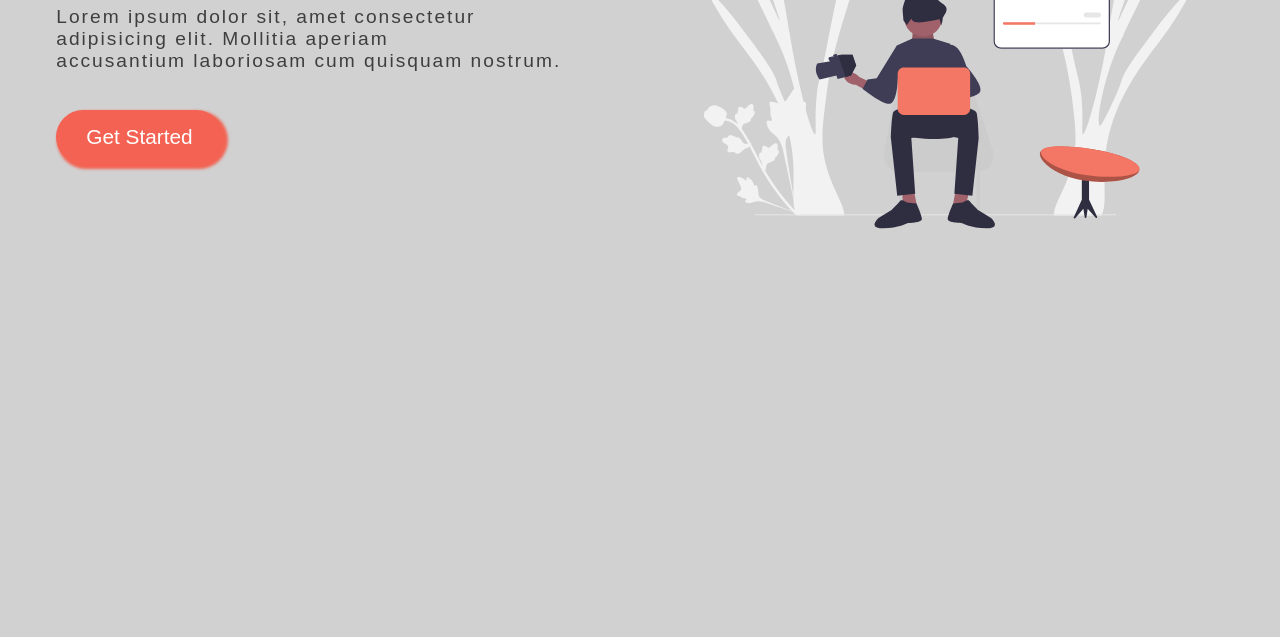
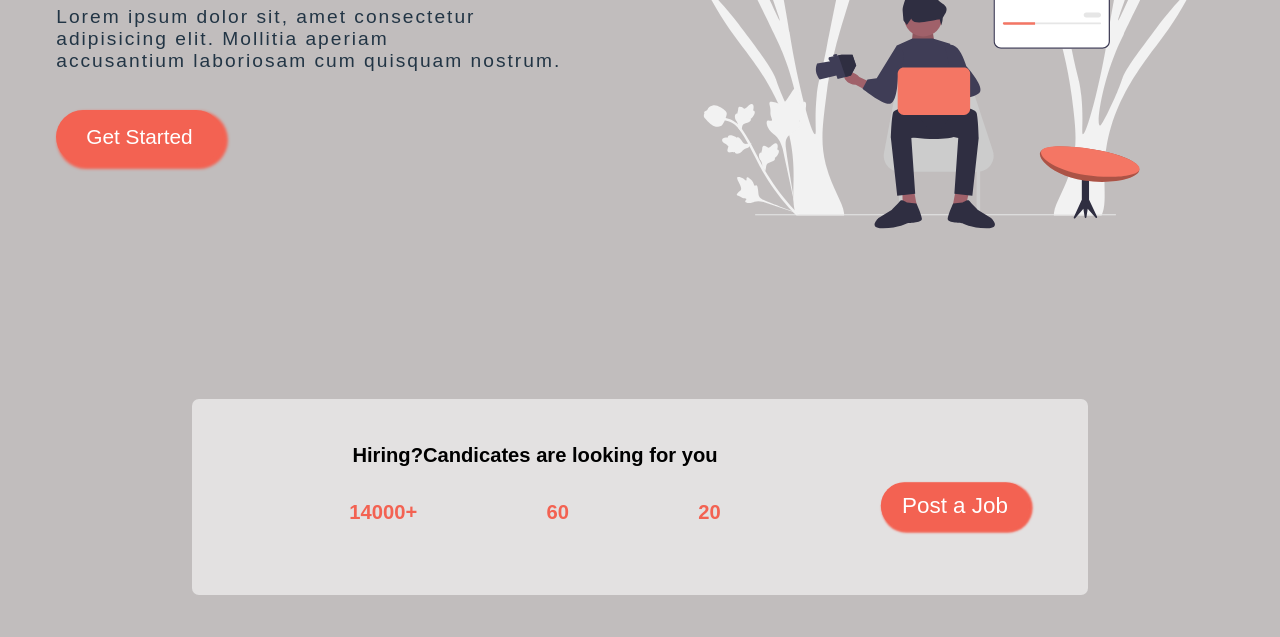
Before and after one commit to MiranKK/UI-website2, a plain HTML site: page index.html in a window 1280 px wide. Shown: the part 346-983 px from the top of the page. Before the commit the page ends 800 px from the top, so only its background shows below. Drawn offline with Linux system fonts and the light colour scheme.

Commit message:
create box post job

```diff
--- a/index.html
+++ b/index.html
@@ -68,6 +68,34 @@
 
     </div>
 
+<br>
+<br>
+<br><br>
+    <section class="first-sec">
+        <div class="pt1-sec">
+
+            <h1>Hiring?Candicates are looking for you</h1>
+
+            <div class="child-pt1">
+            <h1>14000+</h1>
+            <h1>60</h1>
+            <h1>20</h1>
+
+            </div>
+
+
+        </div>
+        <div class="btn-firs">
+
+            <button>Post a Job</button>
+
+
+        </div>
+
+
+
+    </section>
+
 
 </body>
 
--- a/style.css
+++ b/style.css
@@ -5,7 +5,7 @@
 body {
     margin: 0;
     padding: 0;
-    background-color: #d1d1d1;
+    background-color: #c1bdbd;
 }
 
 nav {
@@ -105,7 +105,7 @@ nav {
 }
 
 .texts-btn p {
-    color: rgba(0, 0, 0, 0.7);
+    color: #223545;
     font-weight: 500;
     letter-spacing: 2px;
     font-size: 1.2rem;
@@ -126,8 +126,60 @@ nav {
 
 .texts-btn button:hover{
 
-    color: rgba(0, 0, 0, 0.521);
+    color: #223545;
 
     transform: scale(1.07);
-    text-shadow:1px 1px 1px rgba(0, 0, 0, 0.445);
+    text-shadow:1px 1px 1px #2235459d;
 }
+
+.first-sec{
+
+    background-color: rgba(245, 245, 245, 0.659);
+    height: 25vh;
+    transform: scale(0.7);
+    border-radius: 10px;
+    padding: 40px;
+    display: grid;
+    grid-template-columns: 75% 25%;
+
+}
+
+.pt1-sec{
+
+    height: 28vh;
+
+
+}
+
+.child-pt1{
+    display: flex;
+    justify-content:space-evenly;
+   color: #f36252;
+    height: 20vh;
+    font-size: 1.8rem;
+}
+.pt1-sec h1{
+    text-align: center;
+    font-size: 1.8rem;
+}
+
+.btn-firs{
+
+    display: flex;
+    justify-content: center;
+    align-items:center;
+
+
+}
+.btn-firs button{
+    color: white;
+    background-color: #f36252;
+    padding: 15px 30px;
+    border-radius: 45px;
+    border: none;
+    font-size: 2rem;
+    box-shadow: 3px 3px 3px 2px #f36252;
+    cursor: pointer;
+    transition: all .4s;
+
+}
```
